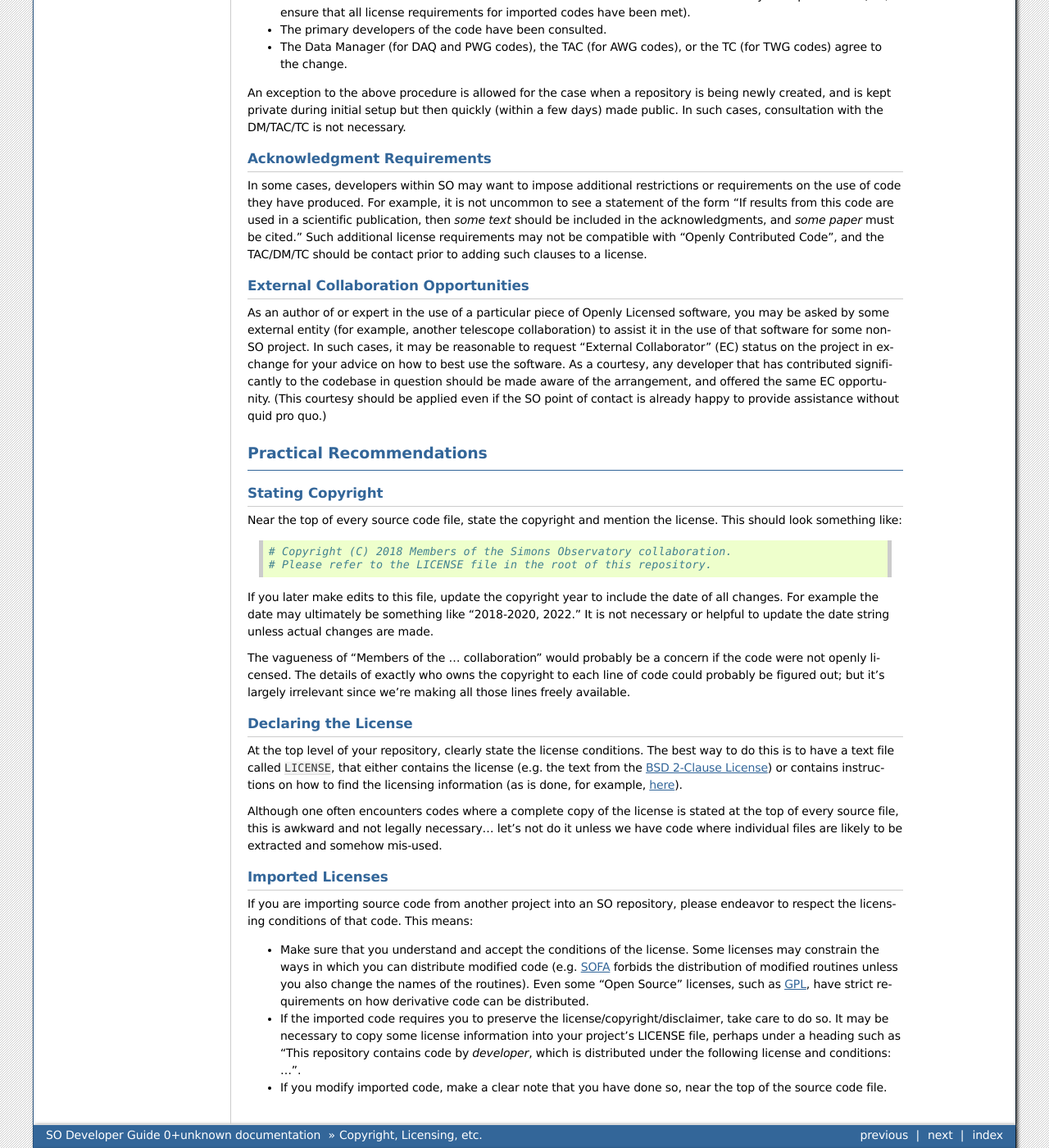
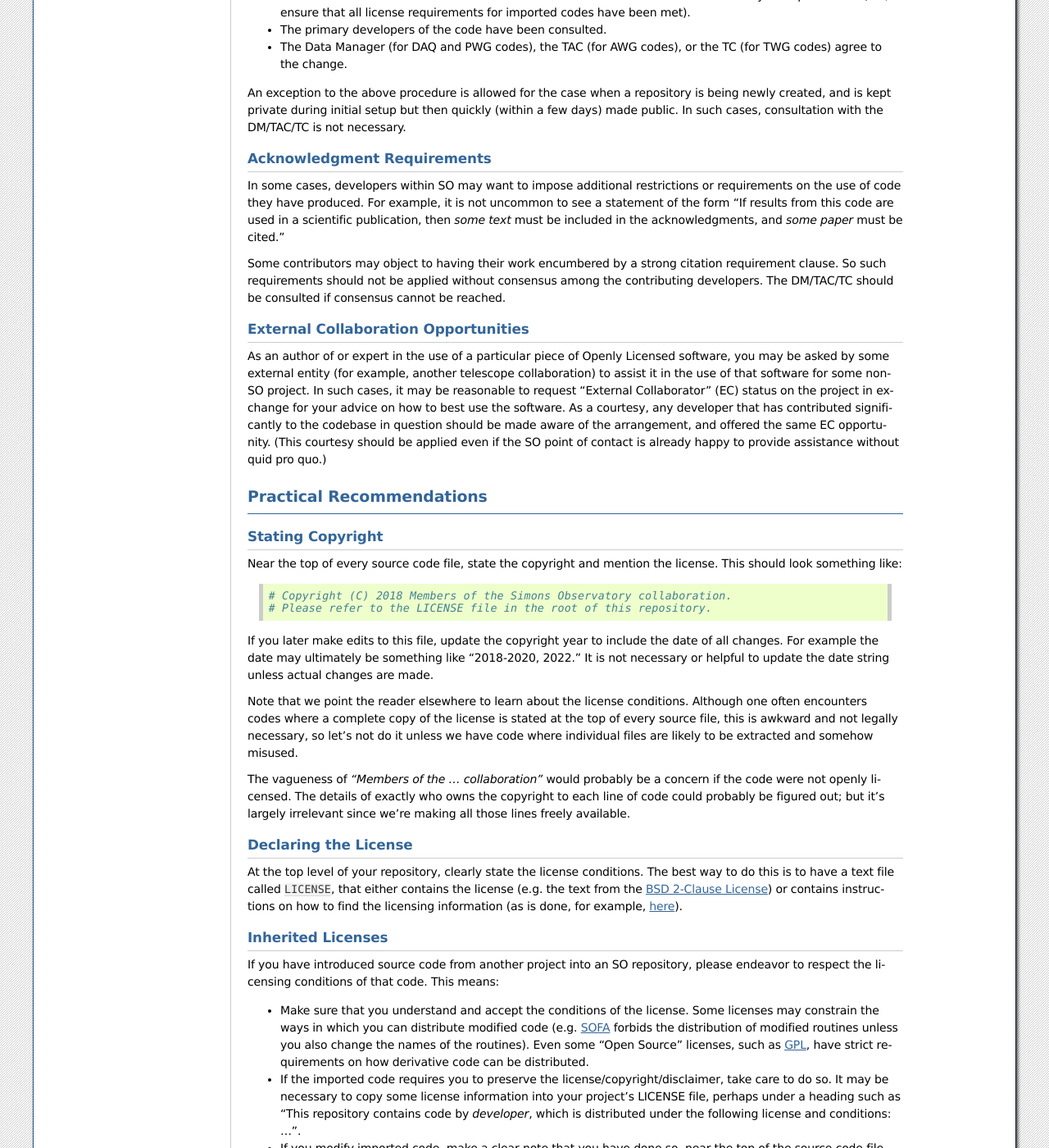
Before and after one commit to simonsobs/so_dev_guide, a Sphinx documentation site: the page built from source/copyright.rst, in a window 1280 px wide and 1400 px high, scrolled down 2417 px. Shown: the whole window at 82% size. Built offline with Sphinx 7.4.7, drawn with Linux system fonts in a browser that asks for light colours; some of the changed text lies outside the part shown.

Commit message:
Address comments from Mat

```diff
--- a/source/copyright.rst
+++ b/source/copyright.rst
@@ -189,7 +189,6 @@ repository is being newly created, and is kept private during initial
 setup but then quickly (within a few days) made public.  In such
 cases, consultation with the DM/TAC/TC is not necessary.
 
-
 Acknowledgment Requirements
 ---------------------------
 
@@ -197,11 +196,13 @@ In some cases, developers within SO may want to impose additional
 restrictions or requirements on the use of code they have produced.
 For example, it is not uncommon to see a statement of the form "If
 results from this code are used in a scientific publication, then
-*some text* should be included in the acknowledgments, and *some
-paper* must be cited."  Such additional license requirements may not
-be compatible with "Openly Contributed Code", and the TAC/DM/TC should
-be contact prior to adding such clauses to a license.
+*some text* must be included in the acknowledgments, and *some
+paper* must be cited."
 
+Some contributors may object to having their work encumbered by a
+strong citation requirement clause.  So such requirements should not
+be applied without consensus among the contributing developers.  The
+DM/TAC/TC should be consulted if consensus cannot be reached.
 
 External Collaboration Opportunities
 ------------------------------------
@@ -236,11 +237,18 @@ include the date of all changes.  For example the date may ultimately
 be something like "2018-2020, 2022."  It is not necessary or helpful
 to update the date string unless actual changes are made.
 
-The vagueness of "Members of the ... collaboration" would probably be a
-concern if the code were not openly licensed.  The details of exactly
-who owns the copyright to each line of code could probably be figured
-out; but it's largely irrelevant since we're making all those lines
-freely available.
+Note that we point the reader elsewhere to learn about the license
+conditions.  Although one often encounters codes where a complete copy
+of the license is stated at the top of every source file, this is
+awkward and not legally necessary, so let's not do it unless we have
+code where individual files are likely to be extracted and somehow
+misused.
+
+The vagueness of *"Members of the ... collaboration"* would probably
+be a concern if the code were not openly licensed.  The details of
+exactly who owns the copyright to each line of code could probably be
+figured out; but it's largely irrelevant since we're making all those
+lines freely available.
 
 Declaring the License
 ---------------------
@@ -252,15 +260,10 @@ conditions.  The best way to do this is to have a text file called
 licensing information (as is done, for example, `here
 <https://github.com/mozilla/gecko-dev/blob/master/LICENSE>`_).
 
-Although one often encounters codes where a complete copy of the
-license is stated at the top of every source file, this is awkward and
-not legally necessary... let's not do it unless we have code where
-individual files are likely to be extracted and somehow mis-used.
+Inherited Licenses
+------------------
 
-Imported Licenses
------------------
-
-If you are importing source code from another project into an SO
+If you have introduced source code from another project into an SO
 repository, please endeavor to respect the licensing conditions of
 that code.  This means:
 
```
Also changed, not shown: source/common.rst (+12 -5 lines).
